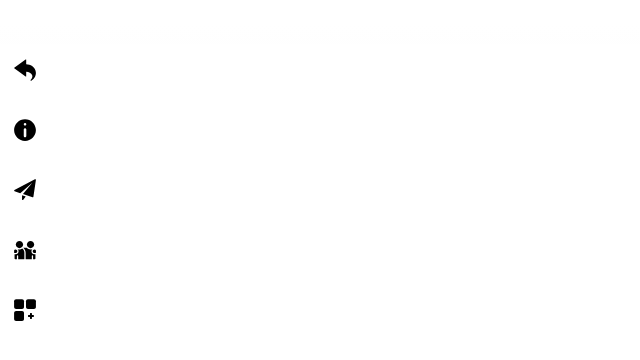
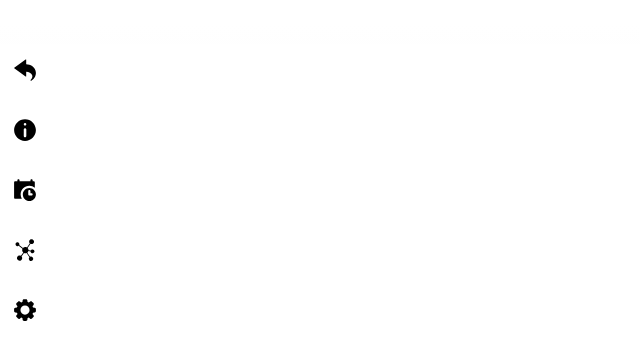
Before and after one commit to ZhihengChang/myWit, a React (Create React App) app in the folder client/: page /me in a window 1280 px wide. Shown: the part 256-616 px from the top of the page, without its empty margins (0-640 px from the left). Built offline with nearby package versions, Linux system fonts and the light colour scheme.

Commit message:
client: update sidebar icons

```diff
--- a/client/src/assets/icon.index.js
+++ b/client/src/assets/icon.index.js
@@ -6,8 +6,13 @@ import Moment from './icon/moment.icon';
 import Profile from './icon/profile.icon';
 import Friends from './icon/friends.icon';
 import Apps from './icon/apps.icon';
+import Add from './icon/add.icon';
+import Remove from './icon/remove.icon';
 import Search from './icon/search.icon';
 import Information from './icon/information.icon';
+import Schedule from './icon/schedule.icon';
+import Network from './icon/network.icon';
+import Settings from './icon/settings.icon';
 import Back from './icon/back.icon';
 import Close from './icon/close.icon';
 import Write from './icon/write.icon';
@@ -38,10 +43,20 @@ const Icon = props => {
       return <Friends {...props} />;
     case "apps":
       return <Apps {...props} />;
+    case "add":
+      return <Add {...props} />;
+    case "remove":
+      return <Remove {...props} />;
     case "search":
       return <Search {...props} />;
     case "information":
       return <Information {...props} />;
+    case "schedule":
+      return <Schedule {...props} />;
+    case "network":
+      return <Network {...props} />;
+    case "settings":
+      return <Settings {...props} />;
     case "back":
       return <Back {...props} />;
     case "close":
--- /dev/null
+++ b/client/src/assets/icon/add.icon.jsx
@@ -0,0 +1,23 @@
+import React from "react";
+
+const SVG = ({
+  style = {},
+  fill = "#000",
+  width = "100%",
+  className = "",
+  viewBox = "0 0 512 512"
+}) => (
+  <svg
+    width={width}
+    style={style}
+    height={width}
+    viewBox={viewBox}
+    xmlns="http://www.w3.org/2000/svg"
+    className={`svg-icon ${className || ""}`}
+    xmlnsXlink="http://www.w3.org/1999/xlink"
+  >
+    <path fill={fill} d="m256 0c-141.164062 0-256 114.835938-256 256s114.835938 256 256 256 256-114.835938 256-256-114.835938-256-256-256zm112 277.332031h-90.667969v90.667969c0 11.777344-9.554687 21.332031-21.332031 21.332031s-21.332031-9.554687-21.332031-21.332031v-90.667969h-90.667969c-11.777344 0-21.332031-9.554687-21.332031-21.332031s9.554687-21.332031 21.332031-21.332031h90.667969v-90.667969c0-11.777344 9.554687-21.332031 21.332031-21.332031s21.332031 9.554687 21.332031 21.332031v90.667969h90.667969c11.777344 0 21.332031 9.554687 21.332031 21.332031s-9.554687 21.332031-21.332031 21.332031zm0 0"/>
+  </svg>
+);
+
+export default SVG;
--- /dev/null
+++ b/client/src/assets/icon/network.icon.jsx
@@ -0,0 +1,36 @@
+import React from "react";
+
+const SVG = ({
+  style = {},
+  fill = "#000",
+  width = "100%",
+  className = "",
+  viewBox = "0 0 414.065 414.065"
+}) => (
+  <svg
+    width={width}
+    style={style}
+    height={width}
+    viewBox={viewBox}
+    xmlns="http://www.w3.org/2000/svg"
+    className={`svg-icon ${className || ""}`}
+    xmlnsXlink="http://www.w3.org/1999/xlink"
+  >
+    <path
+        fill={fill}
+        d="M271.995,223.747l41.409,8.219c0.429,20.311,17.243,36.429,37.554,36s36.429-17.243,36-37.554
+        c-0.429-20.311-17.243-36.429-37.554-36c-14.264,0.301-27.068,8.824-32.851,21.867l-42.483-8.432
+        c-0.044-15.546-6.095-30.474-16.887-41.664l54.987-77.678c23.193,11.028,50.934,1.166,61.962-22.027
+        c11.028-23.193,1.166-50.934-22.027-61.962c-23.193-11.028-50.934-1.166-61.962,22.027c-8.418,17.705-4.829,38.787,8.975,52.708
+        l-54.456,76.927c-25.044-15.041-57.264-9.986-76.5,12l-71.491-55.521c9.384-18.063,2.349-40.314-15.714-49.698
+        c-18.063-9.384-40.314-2.349-49.698,15.714c-9.384,18.063-2.349,40.314,15.714,49.698c12.692,6.594,28.053,5.25,39.406-3.448
+        l72.87,56.591c-12.108,24.737-5.937,54.533,15,72.426l-44.285,62.613c-23.445-14.228-53.986-6.756-68.214,16.69
+        c-14.228,23.445-6.756,53.986,16.69,68.214c23.445,14.228,53.986,6.756,68.214-16.69c11.057-18.221,9.254-41.466-4.482-57.763
+        l45.48-64.32c15.56,7.398,33.538,7.802,49.414,1.109l53.963,79.716c-15.871,16.78-15.134,43.249,1.646,59.12
+        c16.78,15.871,43.249,15.134,59.12-1.646c15.871-16.78,15.134-43.249-1.646-59.12c-12.373-11.703-30.607-14.734-46.1-7.662
+        l-53.185-78.568C261.163,247.563,268.577,236.378,271.995,223.747z"
+    />
+  </svg>
+);
+
+export default SVG;
--- /dev/null
+++ b/client/src/assets/icon/remove.icon.jsx
@@ -0,0 +1,23 @@
+import React from "react";
+
+const SVG = ({
+  style = {},
+  fill = "#000",
+  width = "100%",
+  className = "",
+  viewBox = "0 0 24 24"
+}) => (
+  <svg
+    width={width}
+    style={style}
+    height={width}
+    viewBox={viewBox}
+    xmlns="http://www.w3.org/2000/svg"
+    className={`svg-icon ${className || ""}`}
+    xmlnsXlink="http://www.w3.org/1999/xlink"
+  >
+    <path fill={fill} d="m12 0c-6.617 0-12 5.383-12 12s5.383 12 12 12 12-5.383 12-12-5.383-12-12-12zm5.25 13h-10.5c-.552 0-1-.448-1-1s.448-1 1-1h10.5c.552 0 1 .448 1 1s-.448 1-1 1z"/>
+  </svg>
+);
+
+export default SVG;
--- /dev/null
+++ b/client/src/assets/icon/schedule.icon.jsx
@@ -0,0 +1,35 @@
+import React from "react";
+
+const SVG = ({
+  style = {},
+  fill = "#000",
+  width = "100%",
+  className = "",
+  viewBox = "0 0 512 512"
+}) => (
+  <svg
+    width={width}
+    style={style}
+    height={width}
+    viewBox={viewBox}
+    xmlns="http://www.w3.org/2000/svg"
+    className={`svg-icon ${className || ""}`}
+    xmlnsXlink="http://www.w3.org/1999/xlink"
+  >
+    <path
+      fill={fill}
+      d="M460.8,51.2h-25.6V25.6c0-15.36-10.24-25.6-25.6-25.6C394.24,0,384,10.24,384,25.6v25.6H128V25.6
+      C128,10.24,117.76,0,102.4,0C87.04,0,76.8,10.24,76.8,25.6v25.6H25.6C12.8,51.2,0,61.44,0,76.8v358.4c0,15.36,12.8,25.6,25.6,25.6
+      h156.16c-17.92-30.72-28.16-66.56-28.16-102.4c0-112.64,92.16-204.8,204.8-204.8c48.64,0,92.16,17.92,128,46.08V76.8
+      C486.4,64,473.6,51.2,460.8,51.2z"
+    />
+    <path
+      fill={fill}
+      d="M358.4,204.8c-84.48,0-153.6,69.12-153.6,153.6S273.92,512,358.4,512S512,442.88,512,358.4S442.88,204.8,358.4,204.8z
+      M409.6,384h-51.2c-15.36,0-25.6-10.24-25.6-25.6v-76.8c0-15.36,10.24-25.6,25.6-25.6c15.36,0,25.6,10.24,25.6,25.6v51.2h25.6
+     c15.36,0,25.6,10.24,25.6,25.6C435.2,373.76,424.96,384,409.6,384z"
+    />
+  </svg>
+);
+
+export default SVG;
--- /dev/null
+++ b/client/src/assets/icon/settings.icon.jsx
@@ -0,0 +1,26 @@
+import React from "react";
+
+const SVG = ({
+  style = {},
+  fill = "#000",
+  width = "100%",
+  className = "",
+  viewBox = "0 0 24 24"
+}) => (
+  <svg
+    width={width}
+    style={style}
+    height={width}
+    viewBox={viewBox}
+    xmlns="http://www.w3.org/2000/svg"
+    className={`svg-icon ${className || ""}`}
+    xmlnsXlink="http://www.w3.org/1999/xlink"
+  >
+    <path
+        fill={fill}
+        d="m22.683 9.394-1.88-.239c-.155-.477-.346-.937-.569-1.374l1.161-1.495c.47-.605.415-1.459-.122-1.979l-1.575-1.575c-.525-.542-1.379-.596-1.985-.127l-1.493 1.161c-.437-.223-.897-.414-1.375-.569l-.239-1.877c-.09-.753-.729-1.32-1.486-1.32h-2.24c-.757 0-1.396.567-1.486 1.317l-.239 1.88c-.478.155-.938.345-1.375.569l-1.494-1.161c-.604-.469-1.458-.415-1.979.122l-1.575 1.574c-.542.526-.597 1.38-.127 1.986l1.161 1.494c-.224.437-.414.897-.569 1.374l-1.877.239c-.753.09-1.32.729-1.32 1.486v2.24c0 .757.567 1.396 1.317 1.486l1.88.239c.155.477.346.937.569 1.374l-1.161 1.495c-.47.605-.415 1.459.122 1.979l1.575 1.575c.526.541 1.379.595 1.985.126l1.494-1.161c.437.224.897.415 1.374.569l.239 1.876c.09.755.729 1.322 1.486 1.322h2.24c.757 0 1.396-.567 1.486-1.317l.239-1.88c.477-.155.937-.346 1.374-.569l1.495 1.161c.605.47 1.459.415 1.979-.122l1.575-1.575c.542-.526.597-1.379.127-1.985l-1.161-1.494c.224-.437.415-.897.569-1.374l1.876-.239c.753-.09 1.32-.729 1.32-1.486v-2.24c.001-.757-.566-1.396-1.316-1.486zm-10.683 7.606c-2.757 0-5-2.243-5-5s2.243-5 5-5 5 2.243 5 5-2.243 5-5 5z"
+    />
+  </svg>
+);
+
+export default SVG;
--- a/client/src/components/modal/profile-info-modal.component.jsx
+++ b/client/src/components/modal/profile-info-modal.component.jsx
@@ -40,7 +40,7 @@ const ProfileInfoModal = ({student, close}) => (
                     </tr>
                     <tr>
                         <td className='rowname'>Birthday</td>
-                        <td>{student.date_of_birth}</td>
+                        <td>{new Date(student.date_of_birth).toDateString()}</td>
                     </tr>
                 </table>
             </div>
--- a/client/src/components/side-bar/options.data.js
+++ b/client/src/components/side-bar/options.data.js
@@ -48,19 +48,19 @@ const OPTIONS = {
     {
       id: 2,
       label: "Schedule",
-      icon: "moment",
+      icon: "schedule",
       linkUrl: "schedule",
     },
     {
       id: 4,
       label: "Network",
-      icon: "friends",
+      icon: "network",
       linkUrl: "",
     },
     {
       id: 5,
       label: "Setting",
-      icon: "apps",
+      icon: "settings",
       linkUrl: "",
     },
   ],
@@ -99,7 +99,7 @@ const OPTIONS = {
     {
       id: 3,
       label: "Add",
-      icon: "profile",
+      icon: "add",
       linkUrl: "",
     },
   ],
@@ -114,13 +114,13 @@ const OPTIONS = {
     {
       id: 3,
       label: "Add",
-      icon: "profile",
+      icon: "add",
       linkUrl: "",
     },
     {
       id: 3,
       label: "Remove",
-      icon: "profile",
+      icon: "remove",
       linkUrl: "",
     },
   ],
```
Also changed, not shown: client/src/assets/icon/information.svg (deleted).
